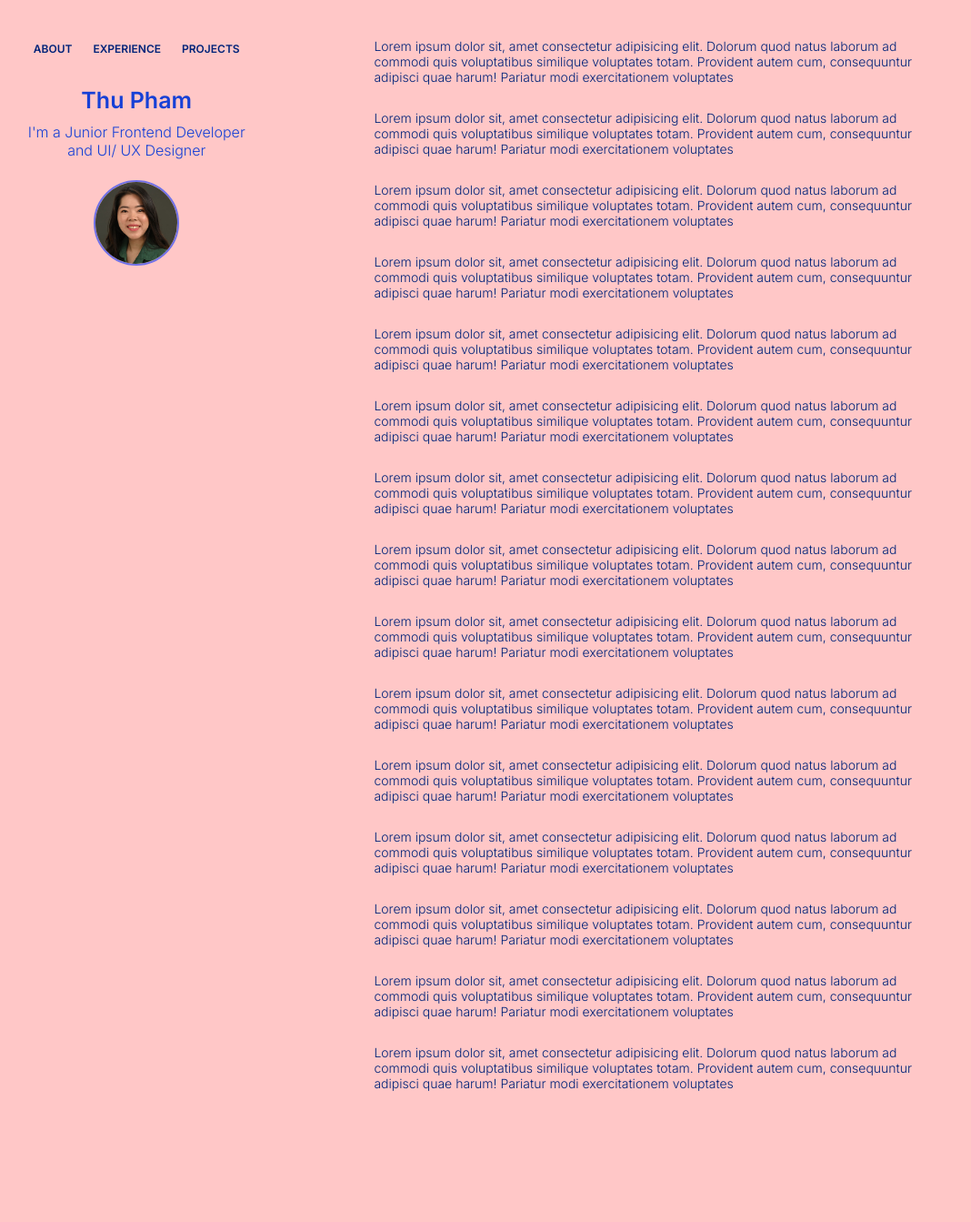
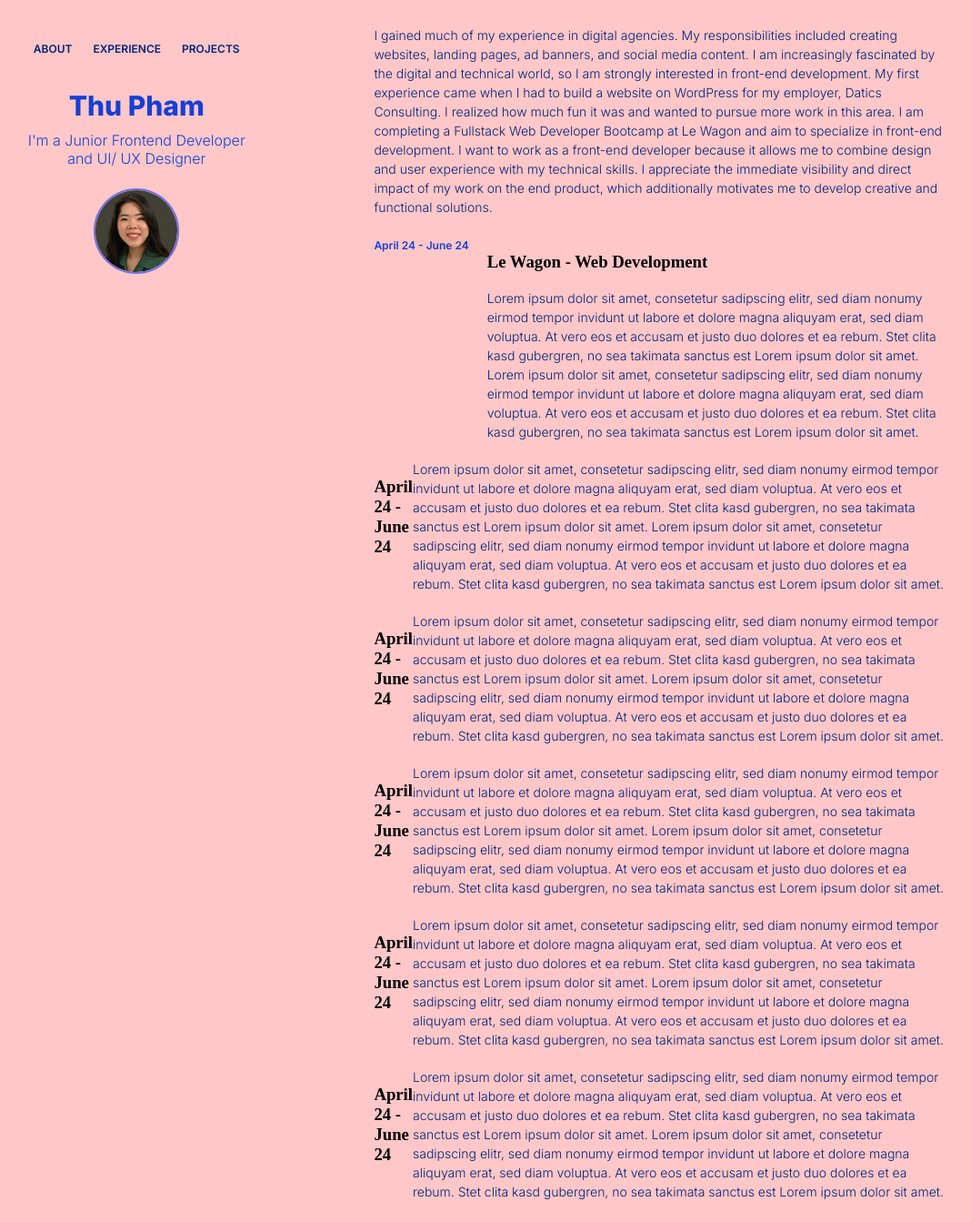
Before and after one commit to thu-phamous/portfolio, a plain HTML site: page index.html in a window 1280 px wide. Shown: the whole page at 91% size, without its empty margins (99-1167 px from the left). Before the commit the page ends 1241 px from the top, so only its background shows below. Drawn offline with Linux system fonts and the light colour scheme.

Commit message:
change text alignments

```diff
--- a/css/style.css
+++ b/css/style.css
@@ -4,8 +4,8 @@ body {
 
 h1 {
   font-family: "Inter", sans-serif;
-  font-weight: 600;
-  font-size: 25px;
+  font-weight: 800;
+  font-size: 30px;
   margin-bottom: 10px;
   color: #1640D6;
 }
@@ -19,15 +19,35 @@ h2 {
   text-align: center;
 }
 
+h4 {
+  font-family: "Inter", sans-serif;
+  font-weight: 600;
+  font-size: 12px;
+  margin-right:20px;
+  color: #1640D6;
+  margin-top: 4px;
+  margin-bottom: 20px;
+  white-space: nowrap;
+}
+
 p {
   font-family: "Inter", sans-serif;
   font-weight: 300;
   font-size: 14px;
   color: #002379;
+  line-height: 1.5;
+  margin-top:0;
+  margin-bottom: 20px;
 }
 
 .box{
   display: flex;
+}
+
+.info-card {
+  display: flex;
+  flex-direction: row;
+  justify-content: flex-start;
 }
 
 .left-card {
@@ -56,8 +76,7 @@ p {
 .right-card {
   display: flex;
   flex-direction: column;
-  justify-content: center;
-  align-items: center;
+  justify-content: flex-start;
   width: 50%;
   /* height: 100vh; */
   padding: 20px;
--- a/index.html
+++ b/index.html
@@ -15,13 +15,13 @@
   <div class ="nav-card">
     <ul class="navbar">
       <li class="nav-item active">
-        <a class="nav-link" href="#">ABOUT</a>
+        <a class="nav-link" href="#section1">ABOUT</a>
       </li>
       <li class="nav-item-ex">
-        <a class="nav-link-ex" href="#">EXPERIENCE</a>
+        <a class="nav-link-ex" href="#section2">EXPERIENCE</a>
       </li>
       <li class="nav-item">
-        <a class="nav-link" href="#">PROJECTS</a>
+        <a class="nav-link" href="#section3">PROJECTS</a>
       </li>
     </ul>
   </div>
@@ -31,21 +31,62 @@
 </div>
 
 <div class="right-card">
-  <p>Lorem ipsum dolor sit, amet consectetur adipisicing elit. Dolorum quod natus laborum ad commodi quis voluptatibus similique voluptates totam. Provident autem cum, consequuntur adipisci quae harum! Pariatur modi exercitationem voluptates</p>
-  <p>Lorem ipsum dolor sit, amet consectetur adipisicing elit. Dolorum quod natus laborum ad commodi quis voluptatibus similique voluptates totam. Provident autem cum, consequuntur adipisci quae harum! Pariatur modi exercitationem voluptates</p>
-  <p>Lorem ipsum dolor sit, amet consectetur adipisicing elit. Dolorum quod natus laborum ad commodi quis voluptatibus similique voluptates totam. Provident autem cum, consequuntur adipisci quae harum! Pariatur modi exercitationem voluptates</p>
-  <p>Lorem ipsum dolor sit, amet consectetur adipisicing elit. Dolorum quod natus laborum ad commodi quis voluptatibus similique voluptates totam. Provident autem cum, consequuntur adipisci quae harum! Pariatur modi exercitationem voluptates</p>
-  <p>Lorem ipsum dolor sit, amet consectetur adipisicing elit. Dolorum quod natus laborum ad commodi quis voluptatibus similique voluptates totam. Provident autem cum, consequuntur adipisci quae harum! Pariatur modi exercitationem voluptates</p>
-  <p>Lorem ipsum dolor sit, amet consectetur adipisicing elit. Dolorum quod natus laborum ad commodi quis voluptatibus similique voluptates totam. Provident autem cum, consequuntur adipisci quae harum! Pariatur modi exercitationem voluptates</p>
-  <p>Lorem ipsum dolor sit, amet consectetur adipisicing elit. Dolorum quod natus laborum ad commodi quis voluptatibus similique voluptates totam. Provident autem cum, consequuntur adipisci quae harum! Pariatur modi exercitationem voluptates</p>
-  <p>Lorem ipsum dolor sit, amet consectetur adipisicing elit. Dolorum quod natus laborum ad commodi quis voluptatibus similique voluptates totam. Provident autem cum, consequuntur adipisci quae harum! Pariatur modi exercitationem voluptates</p>
-  <p>Lorem ipsum dolor sit, amet consectetur adipisicing elit. Dolorum quod natus laborum ad commodi quis voluptatibus similique voluptates totam. Provident autem cum, consequuntur adipisci quae harum! Pariatur modi exercitationem voluptates</p>
-  <p>Lorem ipsum dolor sit, amet consectetur adipisicing elit. Dolorum quod natus laborum ad commodi quis voluptatibus similique voluptates totam. Provident autem cum, consequuntur adipisci quae harum! Pariatur modi exercitationem voluptates</p>
-  <p>Lorem ipsum dolor sit, amet consectetur adipisicing elit. Dolorum quod natus laborum ad commodi quis voluptatibus similique voluptates totam. Provident autem cum, consequuntur adipisci quae harum! Pariatur modi exercitationem voluptates</p>
-  <p>Lorem ipsum dolor sit, amet consectetur adipisicing elit. Dolorum quod natus laborum ad commodi quis voluptatibus similique voluptates totam. Provident autem cum, consequuntur adipisci quae harum! Pariatur modi exercitationem voluptates</p>
-  <p>Lorem ipsum dolor sit, amet consectetur adipisicing elit. Dolorum quod natus laborum ad commodi quis voluptatibus similique voluptates totam. Provident autem cum, consequuntur adipisci quae harum! Pariatur modi exercitationem voluptates</p>
-  <p>Lorem ipsum dolor sit, amet consectetur adipisicing elit. Dolorum quod natus laborum ad commodi quis voluptatibus similique voluptates totam. Provident autem cum, consequuntur adipisci quae harum! Pariatur modi exercitationem voluptates</p>
-  <p>Lorem ipsum dolor sit, amet consectetur adipisicing elit. Dolorum quod natus laborum ad commodi quis voluptatibus similique voluptates totam. Provident autem cum, consequuntur adipisci quae harum! Pariatur modi exercitationem voluptates</p>
+  <p id="section1">
+    I gained much of my experience in digital agencies. My responsibilities included creating websites, landing pages, ad banners, and social media content. I am increasingly fascinated by the digital and technical world, so I am strongly interested in front-end development. My first experience came when I had to build a website on WordPress for my employer, Datics Consulting. I realized how much fun it was and wanted to pursue more work in this area. I am completing a Fullstack Web Developer Bootcamp at Le Wagon and aim to specialize in front-end development.
+    I want to work as a front-end developer because it allows me to combine design and user experience with my technical skills. I appreciate the immediate visibility and direct impact of my work on the end product, which additionally motivates me to develop creative and functional solutions.
+  </p>
+
+<div class="info-card">
+  <h4 id="section2">April 24 - June 24</h4>
+    <div>
+    <h3>Le Wagon - Web Development</h3>
+    <p>Lorem ipsum dolor sit amet, consetetur sadipscing elitr, sed diam nonumy eirmod tempor invidunt ut labore et dolore
+      magna aliquyam erat, sed diam voluptua. At vero eos et accusam et justo duo dolores et ea rebum. Stet clita kasd
+      gubergren, no sea takimata sanctus est Lorem ipsum dolor sit amet. Lorem ipsum dolor sit amet, consetetur sadipscing elitr, sed diam nonumy eirmod tempor invidunt ut labore et dolore magna aliquyam erat, sed diam voluptua. At vero eos et accusam et justo duo dolores et ea rebum. Stet clita kasd gubergren, no sea takimata sanctus est Lorem ipsum dolor sit amet.
+    </p>
+    </div>
+</div>
+
+<div class="info-card">
+  <h3 id="section2">April 24 - June 24</h3>
+  <p>Lorem ipsum dolor sit amet, consetetur sadipscing elitr, sed diam nonumy eirmod tempor invidunt ut labore et dolore
+    magna aliquyam erat, sed diam voluptua. At vero eos et accusam et justo duo dolores et ea rebum. Stet clita kasd
+    gubergren, no sea takimata sanctus est Lorem ipsum dolor sit amet. Lorem ipsum dolor sit amet, consetetur sadipscing elitr, sed diam nonumy eirmod tempor invidunt ut labore et dolore magna aliquyam erat, sed diam voluptua. At vero eos et accusam et justo duo dolores et ea rebum. Stet clita kasd gubergren, no sea takimata sanctus est Lorem ipsum dolor sit amet.
+  </p>
+</div>
+
+<div class="info-card">
+  <h3 id="section2">April 24 - June 24</h3>
+  <p>Lorem ipsum dolor sit amet, consetetur sadipscing elitr, sed diam nonumy eirmod tempor invidunt ut labore et dolore
+    magna aliquyam erat, sed diam voluptua. At vero eos et accusam et justo duo dolores et ea rebum. Stet clita kasd
+    gubergren, no sea takimata sanctus est Lorem ipsum dolor sit amet. Lorem ipsum dolor sit amet, consetetur sadipscing elitr, sed diam nonumy eirmod tempor invidunt ut labore et dolore magna aliquyam erat, sed diam voluptua. At vero eos et accusam et justo duo dolores et ea rebum. Stet clita kasd gubergren, no sea takimata sanctus est Lorem ipsum dolor sit amet.
+  </p>
+</div>
+
+<div class="info-card">
+  <h3 id="section2">April 24 - June 24</h3>
+  <p>Lorem ipsum dolor sit amet, consetetur sadipscing elitr, sed diam nonumy eirmod tempor invidunt ut labore et dolore
+    magna aliquyam erat, sed diam voluptua. At vero eos et accusam et justo duo dolores et ea rebum. Stet clita kasd
+    gubergren, no sea takimata sanctus est Lorem ipsum dolor sit amet. Lorem ipsum dolor sit amet, consetetur sadipscing elitr, sed diam nonumy eirmod tempor invidunt ut labore et dolore magna aliquyam erat, sed diam voluptua. At vero eos et accusam et justo duo dolores et ea rebum. Stet clita kasd gubergren, no sea takimata sanctus est Lorem ipsum dolor sit amet.
+  </p>
+</div>
+
+<div class="info-card">
+  <h3 id="section2">April 24 - June 24</h3>
+  <p>Lorem ipsum dolor sit amet, consetetur sadipscing elitr, sed diam nonumy eirmod tempor invidunt ut labore et dolore
+    magna aliquyam erat, sed diam voluptua. At vero eos et accusam et justo duo dolores et ea rebum. Stet clita kasd
+    gubergren, no sea takimata sanctus est Lorem ipsum dolor sit amet. Lorem ipsum dolor sit amet, consetetur sadipscing elitr, sed diam nonumy eirmod tempor invidunt ut labore et dolore magna aliquyam erat, sed diam voluptua. At vero eos et accusam et justo duo dolores et ea rebum. Stet clita kasd gubergren, no sea takimata sanctus est Lorem ipsum dolor sit amet.
+  </p>
+</div>
+
+<div class="info-card">
+  <h3 id="section2">April 24 - June 24</h3>
+  <p>Lorem ipsum dolor sit amet, consetetur sadipscing elitr, sed diam nonumy eirmod tempor invidunt ut labore et dolore
+    magna aliquyam erat, sed diam voluptua. At vero eos et accusam et justo duo dolores et ea rebum. Stet clita kasd
+    gubergren, no sea takimata sanctus est Lorem ipsum dolor sit amet. Lorem ipsum dolor sit amet, consetetur sadipscing elitr, sed diam nonumy eirmod tempor invidunt ut labore et dolore magna aliquyam erat, sed diam voluptua. At vero eos et accusam et justo duo dolores et ea rebum. Stet clita kasd gubergren, no sea takimata sanctus est Lorem ipsum dolor sit amet.
+  </p>
+</div>
+
 </div>
 </div>
 </body>
```
